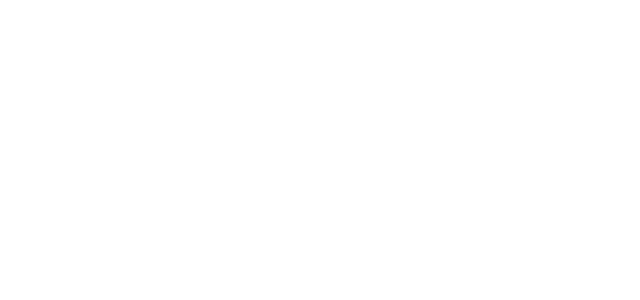
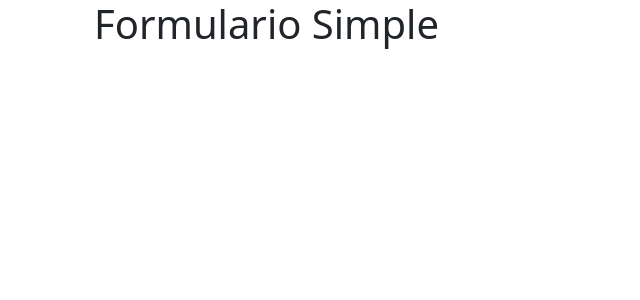
Before and after one commit to camilaalani/practicoReact-ejercicio8, a React (Vite) app: page / in a window 1280 px wide. Shown: the top 300 px of the page, without its empty margins (0-640 px from the left). Built offline with nearby package versions, Linux system fonts and the light colour scheme.

Commit message:
agregue un contenedor con la clase titulo para luego darle estilo y un h1 con el titulo

```diff
--- a/src/components/Titulo.jsx
+++ b/src/components/Titulo.jsx
@@ -1,11 +1,11 @@
-
+import { Container } from "react-bootstrap";
 
 const Titulo = () => {
-    return (
-        <div>
-
-        </div>
-    );
+  return (
+    <Container className="titulo">
+      <h1>Formulario Simple</h1>
+    </Container>
+  );
 };
 
 export default Titulo;
```
